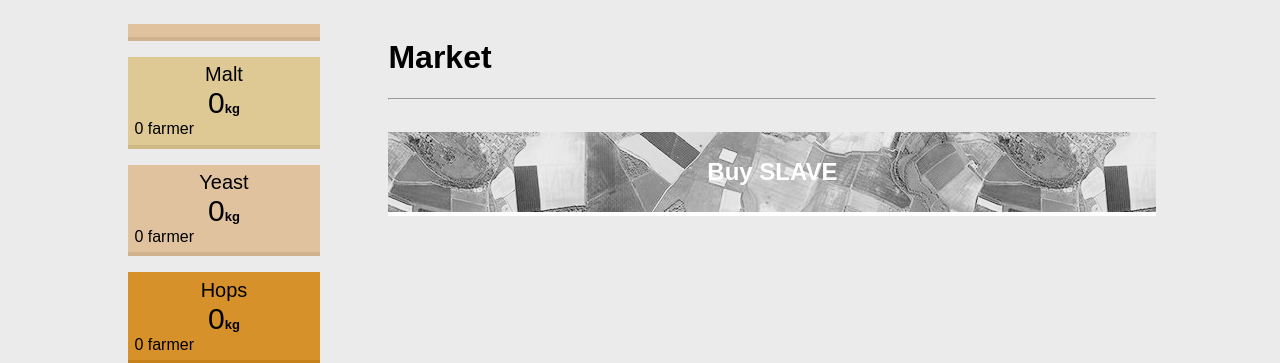
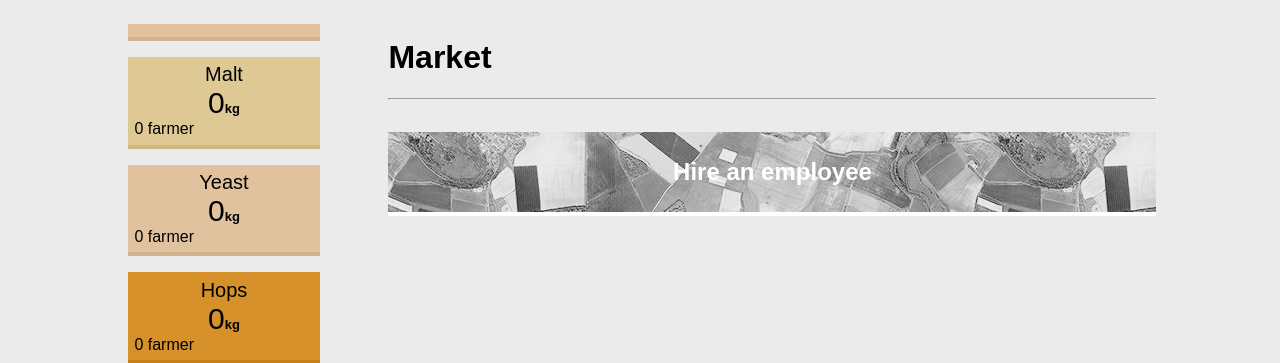
Before and after one commit to HE-Arc/Beer-Empire, a Django app: page /market in a window 1280 px wide. Shown: the part 40-403 px from the top of the page. Run offline with Django 3.2, Linux system fonts and the light colour scheme; the visitor is signed in with stand-in values (Sample User, id 1); data comes from the database, SQL or seed files in the repository; data that the repository does not hold is empty; some web fonts are replaced.

Commit message:
pc culture

```diff
--- a/BeerEmpire/Game/templates/game/market.html
+++ b/BeerEmpire/Game/templates/game/market.html
@@ -10,7 +10,7 @@
 			<h1 class="display-4">Market</h1>
 			<hr/>
 			<div class="gameboard">
-				<div id="btnBuySlave" class="farm" onclick="buyEmployee('100')">Buy SLAVE</div>
+				<div id="btnBuySlave" class="farm" onclick="buyEmployee('100')">Hire an employee</div>
 			</div>
 		</div>
 	</div>
```
